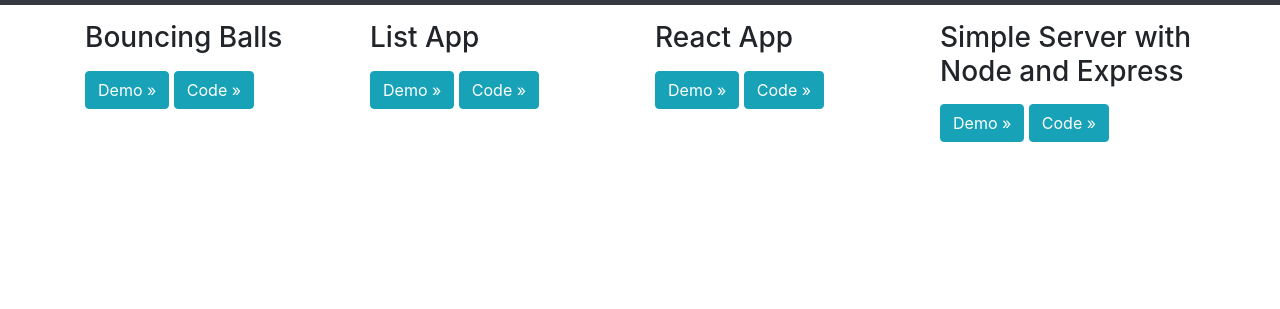
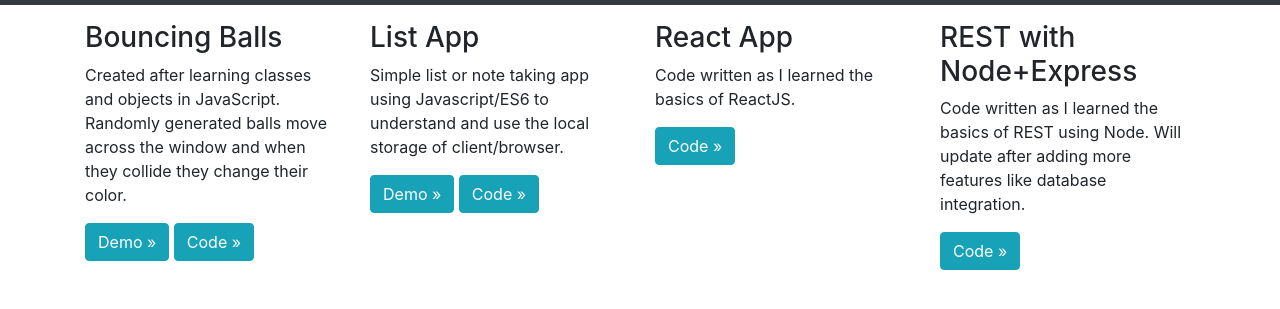
Before and after one commit to ananthk324/ananthk324.github.io, a plain HTML site: page index.html in a window 1280 px wide. Shown: the part 51-360 px from the top of the page. Drawn offline with nearby package versions, Linux system fonts and the light colour scheme.

Commit message:
updated home page

```diff
--- a/index.html
+++ b/index.html
@@ -33,30 +33,29 @@
     <div class="row">
         <div class="col-md-6 col-lg-4 col-xl-3">
             <h3>Bouncing Balls</h3>
-            <p></p>
-            <p><a href="#" target="_blank" class="btn btn-info">Demo &raquo;</a>
-			<a href="#" target="_blank" class="btn btn-info">Code &raquo;</a></p>
+            <p>Created after learning classes and objects in JavaScript.
+				Randomly generated balls move across the window and when they collide they change their color.</p>
+            <p><a href="https://ananthk324.github.io/bouncing-balls/" target="_blank" class="btn btn-info">Demo &raquo;</a>
+			<a href="https://github.com/ananthk324/bouncing-balls" target="_blank" class="btn btn-info">Code &raquo;</a></p>
         </div>
 
 		<div class="col-md-6 col-lg-4 col-xl-3">
             <h3>List App</h3>
-            <p></p>
-            <p><a href="#" target="_blank" class="btn btn-info">Demo &raquo;</a>
-			<a href="#" target="_blank" class="btn btn-info">Code &raquo;</a></p>
+            <p>Simple list or note taking app using Javascript/ES6 to understand and use the local storage of client/browser.</p>
+            <p><a href="https://ananthk324.github.io/list-app/" target="_blank" class="btn btn-info">Demo &raquo;</a>
+			<a href="https://github.com/ananthk324/list-app" target="_blank" class="btn btn-info">Code &raquo;</a></p>
         </div>
 
 		<div class="col-md-6 col-lg-4 col-xl-3">
             <h3>React App</h3>
-            <p></p>
-            <p><a href="#" target="_blank" class="btn btn-info">Demo &raquo;</a>
-			<a href="#" target="_blank" class="btn btn-info">Code &raquo;</a></p>
+            <p>Code written as I learned the basics of ReactJS.</p>
+            <p><a href="https://github.com/ananthk324/react-basics" target="_blank" class="btn btn-info">Code &raquo;</a></p>
         </div>
 
 		<div class="col-md-6 col-lg-4 col-xl-3">
-            <h3>Simple Server with Node and Express</h3>
-            <p></p>
-            <p><a href="#" target="_blank" class="btn btn-info">Demo &raquo;</a>
-			<a href="#" target="_blank" class="btn btn-info">Code &raquo;</a></p>
+            <h3>REST with Node+Express</h3>
+            <p>Code written as I learned the basics of REST using Node. Will update after adding more features like database integration.</p>
+            <p><a href="https://github.com/ananthk324/rest-express-tutorial" target="_blank" class="btn btn-info">Code &raquo;</a></p>
         </div>
     </div>
 </div>
```
